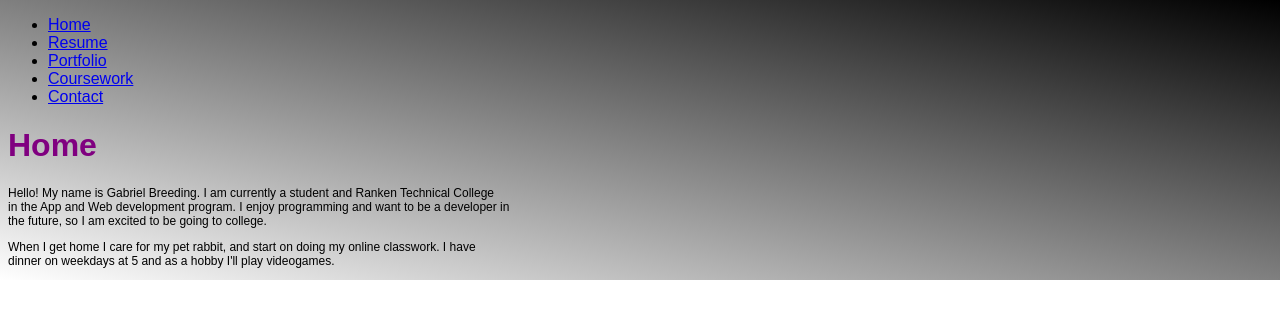
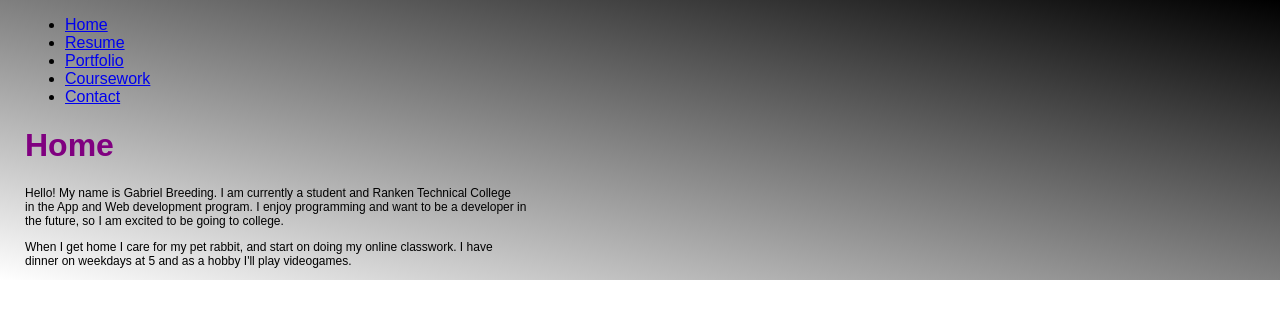
Before and after one commit to Gabrielbreeding/portfolio, a plain HTML site: page index.html in a window 1280 px wide. Drawn offline with Linux system fonts and the light colour scheme.

Commit message:
added margin to the left and right by 25px

```diff
--- a/css/breeding.css
+++ b/css/breeding.css
@@ -4,5 +4,8 @@ body {
     if the colors were switched, it would be significantly harder to read the text.s*/
     background-image: linear-gradient(to bottom left, black, white);
     background-repeat: no-repeat;
-    font-family:  Arial, Helvetica, sans-serif
+    font-family:  Arial, Helvetica, sans-serif;
+    margin-left: 25px;
+    margin-right: 25px;
+
 }
```
